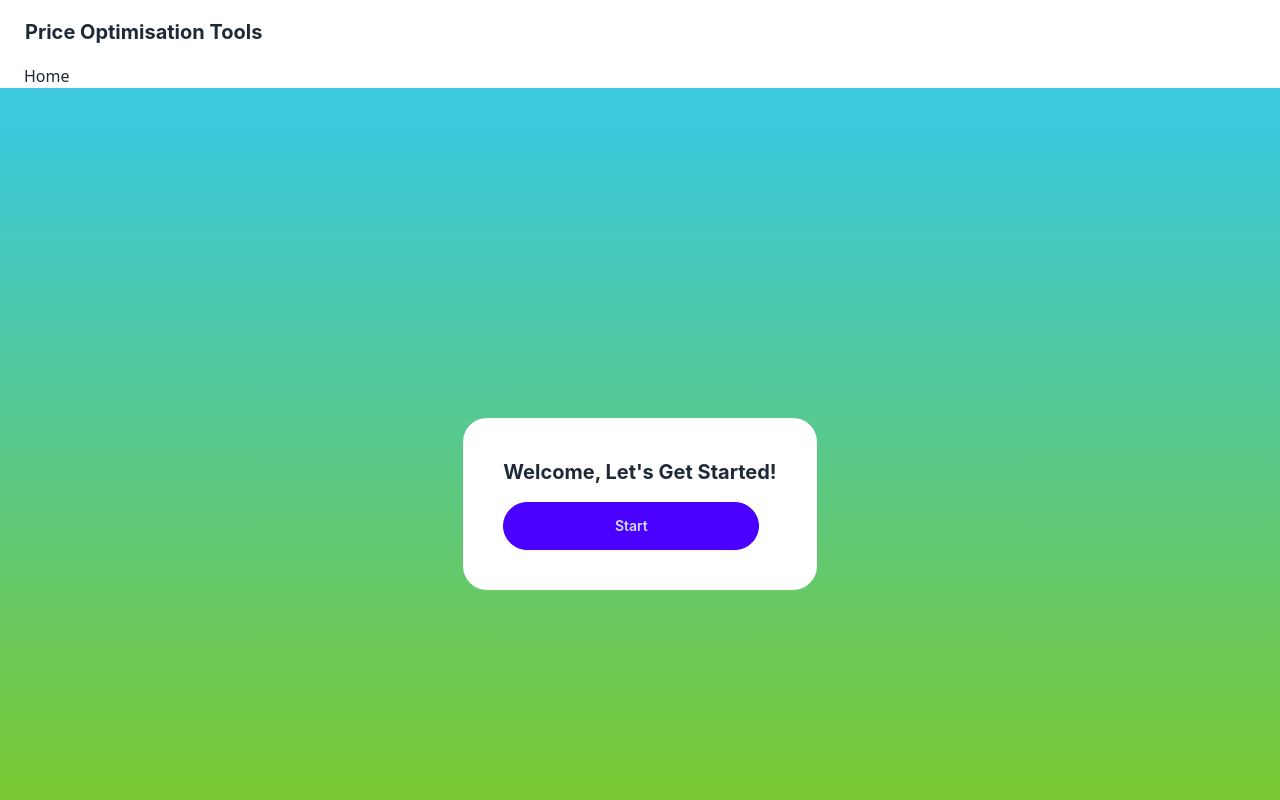
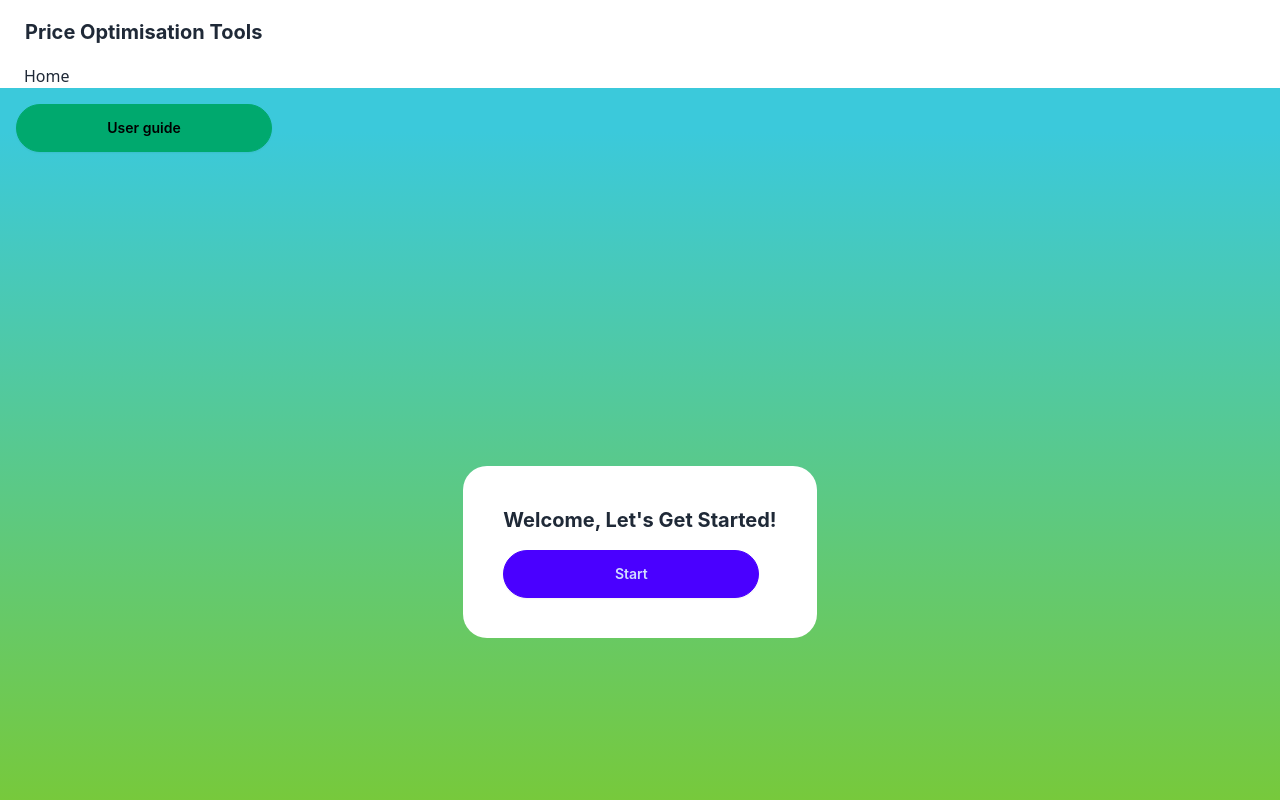
Before and after one commit to MahirAbrar/PriceWise.M5, a React (Create React App) app: page / in a window 1280 px wide. Shown: the top 800 px of the page. Built offline with nearby package versions, Linux system fonts and the light colour scheme.

Commit message:
added user guide button

```diff
--- a/src/pages/LandingPage.js
+++ b/src/pages/LandingPage.js
@@ -14,10 +14,26 @@ const LandingPage = () => {
     navigate("/select");
   };
 
+  const handleUserGuide = () => {
+    // how do i open a new tab to a different website
+    window.open(
+      "https://docs.google.com/document/d/1y-oB1fr-GIIQ46CIuPHX0XslUofDwTVR_dgD-jMOP8I/edit?usp=sharing"
+    );
+  };
+
   return (
+    <>
+      <button
+        className="btn btn-wide btn-success rounded-full"
+        onClick={handleUserGuide}
+      >
+        User guide
+      </button>
       <div className="flex flex-col items-center justify-center h-screen">
         <div className="bg-white p-10 rounded-3xl">
-        <h1 className="font-bold text-xl mb-4">Welcome, Let's Get Started!</h1>
+          <h1 className="font-bold text-xl mb-4">
+            Welcome, Let's Get Started!
+          </h1>
           <div>
             <button
               className="btn btn-wide btn-primary rounded-full"
@@ -28,6 +44,7 @@ const LandingPage = () => {
           </div>
         </div>
       </div>
+    </>
   );
 };
 
```
Lines whose indentation alone changed are shown as unchanged.
